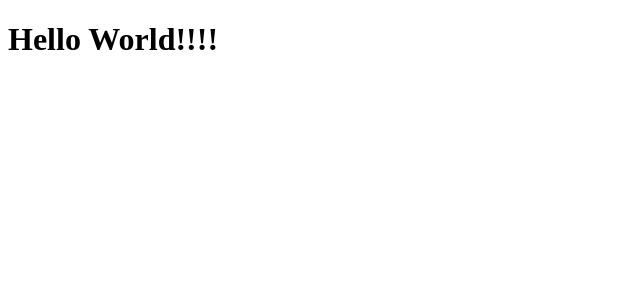
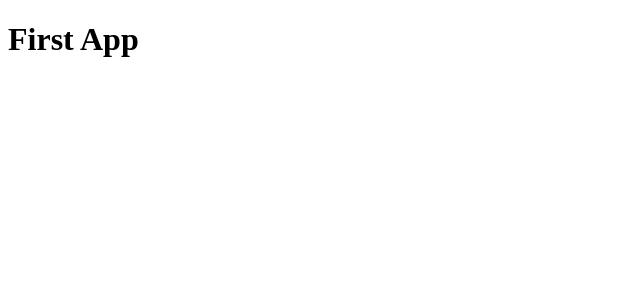
Before and after one commit to toledodavid/react-03-counter-app-vite, a React (Vite) app: page / in a window 1280 px wide. Shown: the top 300 px of the page, without its empty margins (0-640 px from the left). Built offline with nearby package versions, Linux system fonts and the light colour scheme.

Commit message:
Create FirstApp component

```diff
--- /dev/null
+++ b/src/FirstApp.jsx
@@ -0,0 +1,6 @@
+
+export const FirstApp = () => {
+  return (
+    <h1>First App</h1>
+  );
+}
--- a/src/main.jsx
+++ b/src/main.jsx
@@ -1,10 +1,11 @@
 import React from 'react';
 import ReactDOM from 'react-dom/client';
+import { FirstApp } from './FirstApp';
 import { HelloWorldApp } from './HelloWorldApp';
 
 
 ReactDOM.createRoot(document.getElementById('root')).render(
   <React.StrictMode>
-    <HelloWorldApp />
+    <FirstApp />
   </React.StrictMode>
 )
```
